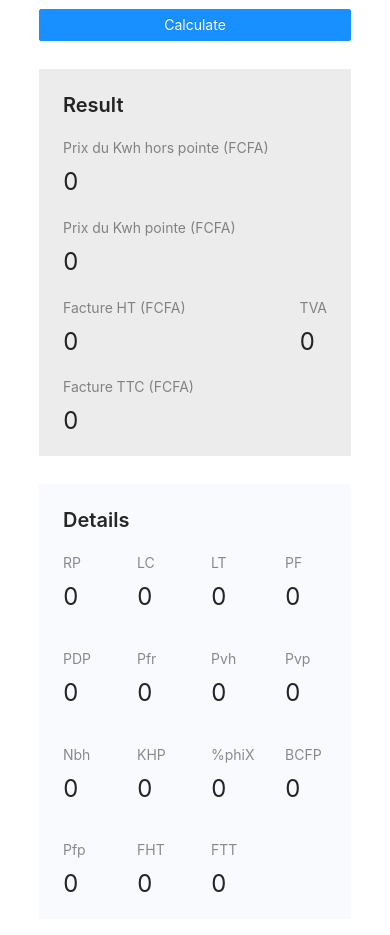
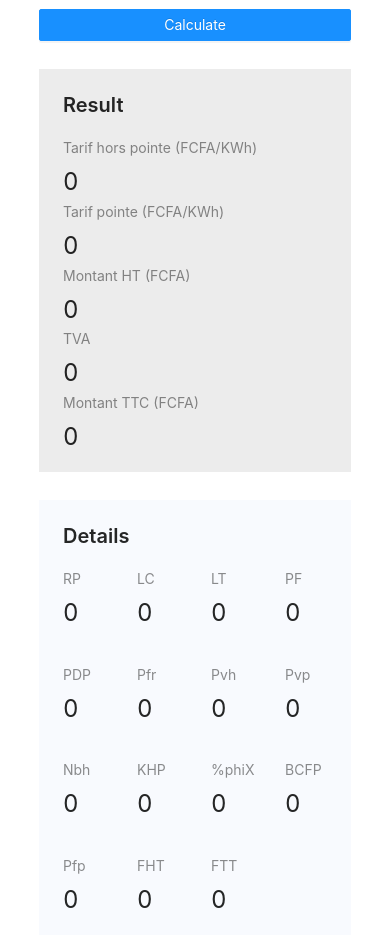
Before and after one commit to maelfosso/green-power, a React (Create React App) app: page / in a window 390 px wide. Shown: the part 1040-1975 px from the top of the page. Built offline with nearby package versions, Linux system fonts and the light colour scheme.

Commit message:
Result is responsive

```diff
--- a/src/containers/Result.js
+++ b/src/containers/Result.js
@@ -18,21 +18,21 @@ const Result = props => {
       <PageHeader
         title="Result"
       >
-        <Row gutter={[48, 16]} justify="space-between">
-          <Col>
-            <Statistic title="Prix du Kwh hors pointe (FCFA)" value={rphp} />
+        <Row justify="space-between">
+          <Col xs={24} sm={24} md={12} lg={12}>
+            <Statistic title="Tarif hors pointe (FCFA/KWh)" value={rphp} />
           </Col>
-          <Col>
-            <Statistic title="Prix du Kwh pointe (FCFA)" value={rpp} />
+          <Col xs={24} sm={24} md={12} lg={12}>
+            <Statistic title="Tarif pointe (FCFA/KWh)" value={rpp} />
           </Col>
-          <Col>
-            <Statistic title="Facture HT (FCFA)" value={rfht} />
+          <Col xs={24} sm={24} md={12} lg={12}>
+            <Statistic title="Montant HT (FCFA)" value={rfht} />
           </Col>
-          <Col>
+          <Col xs={24} sm={24} md={12} lg={12}>
             <Statistic title="TVA" value={tva} />
           </Col>
-          <Col>
-            <Statistic title="Facture TTC (FCFA)" value={rfttc} />
+          <Col xs={24} sm={24} md={12} lg={12}>
+            <Statistic title="Montant TTC (FCFA)" value={rfttc} />
           </Col>
         </Row>
 
```
